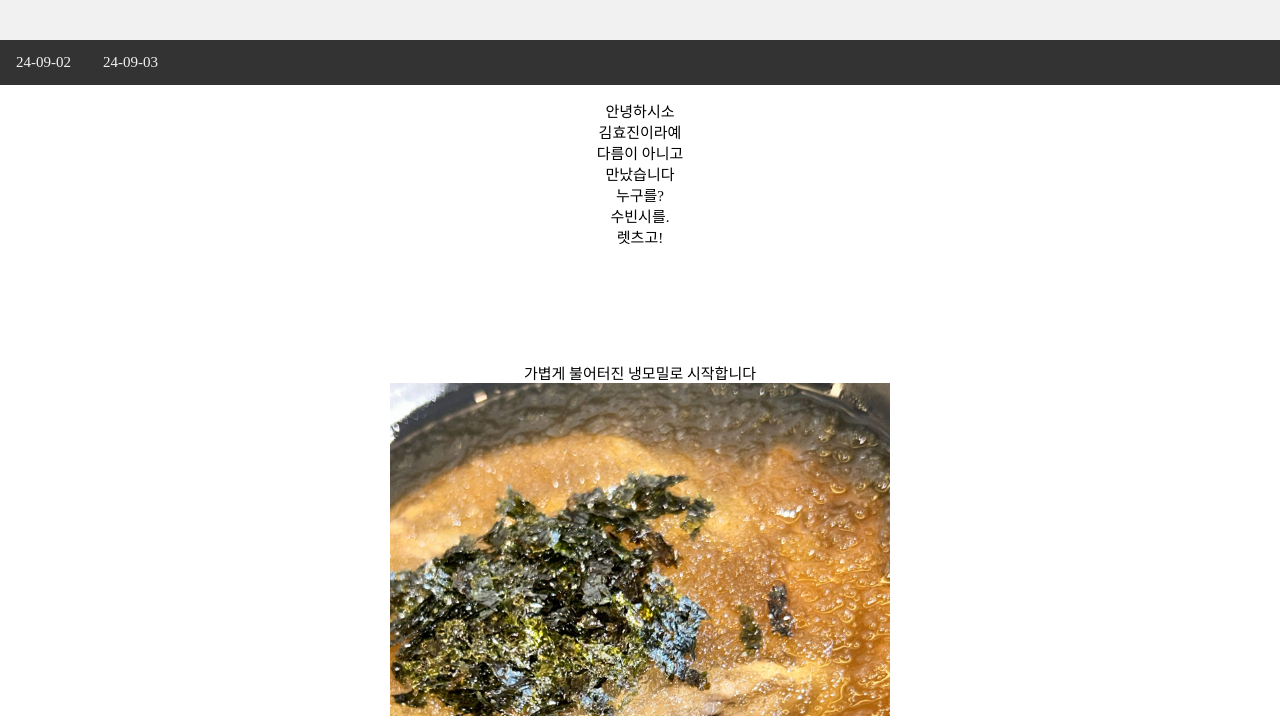
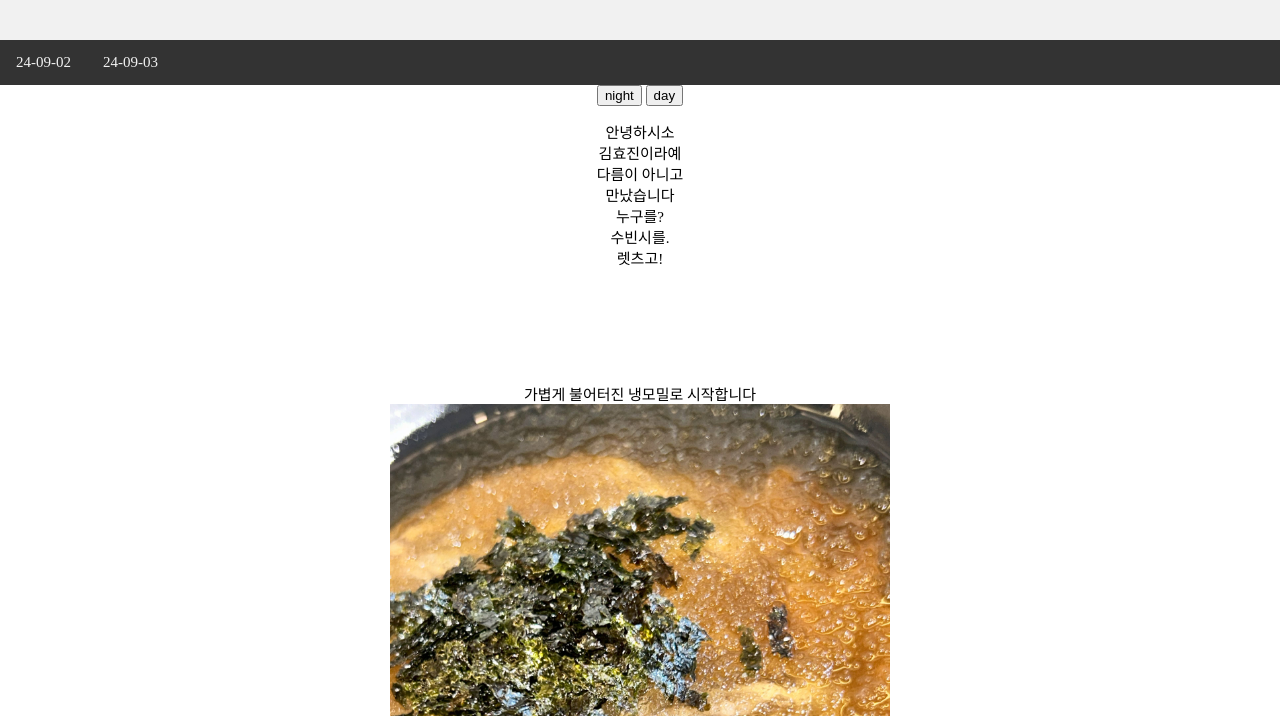
Before and after one commit to dini-cpu/202409, a plain HTML site: page 240903.html in a window 1280 px wide. Shown: the part 84-800 px from the top of the page. Drawn offline with Linux system fonts and the light colour scheme.

Commit message:
Add files via upload

```diff
--- a/240903.html
+++ b/240903.html
@@ -48,6 +48,8 @@ a {text-decoration-line: none;}
 </head>
 <body>
 
+
+
 <div class="header">
   <h1><a href="index.html" >花無十日紅</a></h1>
 </div>
@@ -58,7 +60,15 @@ a {text-decoration-line: none;}
 </div>
 
 
+<!--다크 모드-->
+    <input type="button" value="night" onclick="
+    document.querySelector('body').style.backgroundColor = 'black';
+    document.querySelector('body').style.color = 'white';">
 
+<!--화이트 모드-->
+    <input type="button" value="day" onclick="
+    document.querySelector('body').style.backgroundColor = 'white';
+    document.querySelector('body').style.color = 'black';">
 
 
 <p> 안녕하시소<br>
```
Also changed, not shown: 240902.html (+10 -0 lines).
